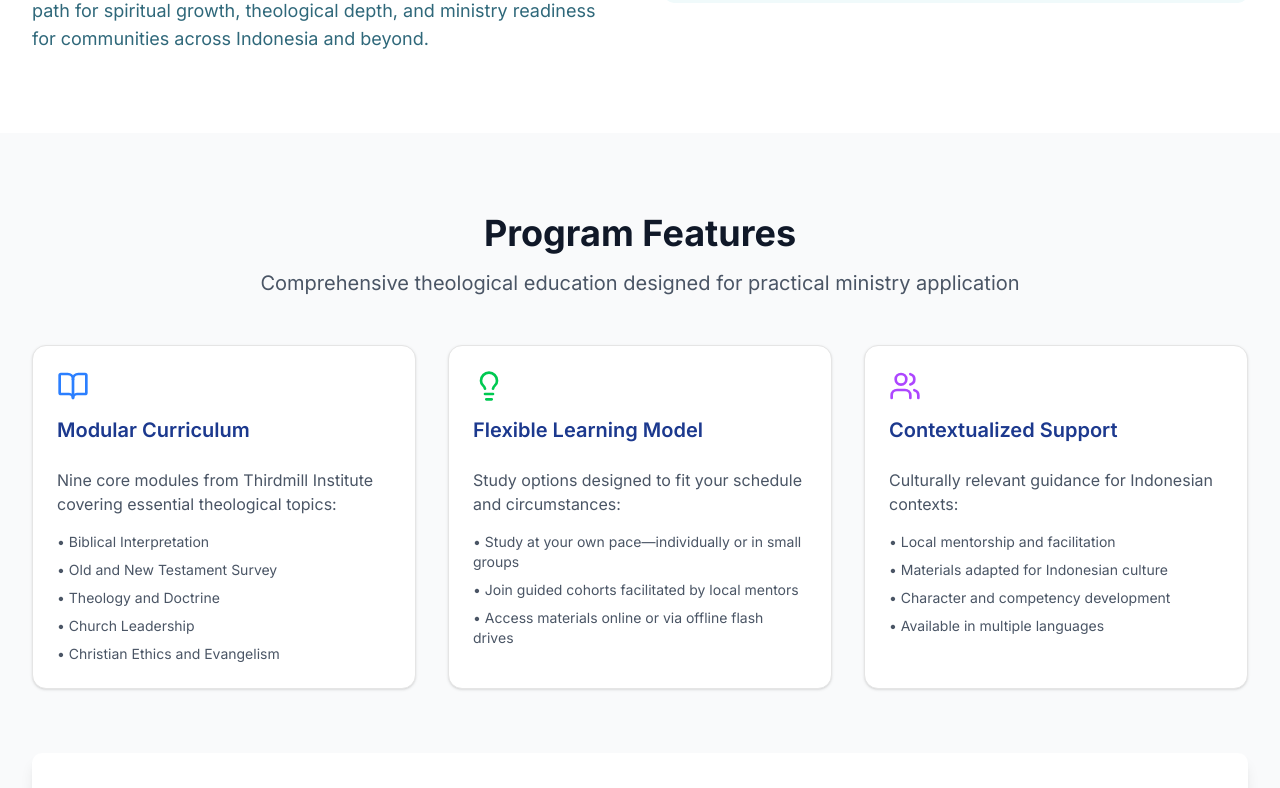
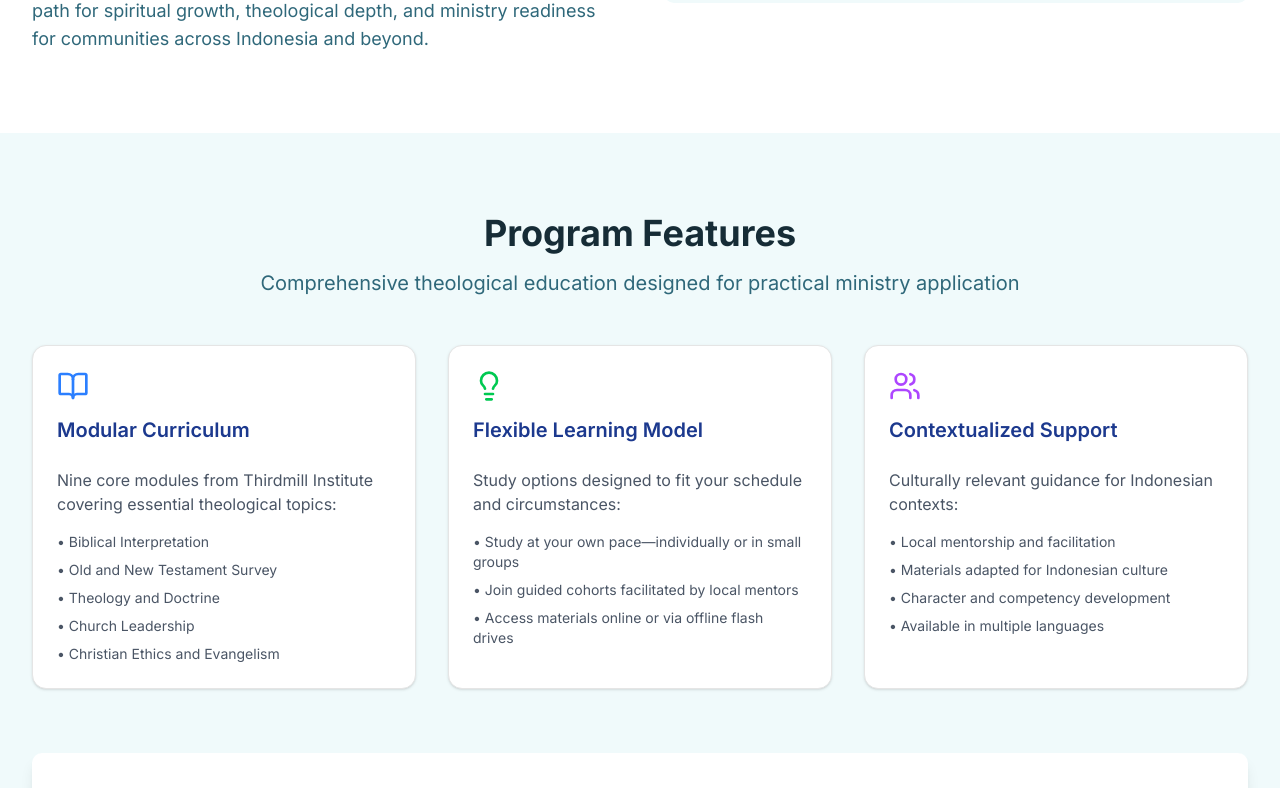
Before and after one commit to jeaneselinasm/org-update, a Next.js app: page /en/open-bible-education in a window 1280 px wide. Shown: the part 962-1750 px from the top of the page. Built offline with nearby package versions, Linux system fonts and the light colour scheme; a web font is replaced by a local one.

Commit message:
update page open-bible-education : program features color

```diff
--- a/app/[locale]/open-bible-education/page.tsx
+++ b/app/[locale]/open-bible-education/page.tsx
@@ -157,11 +157,11 @@ export default function OpenBibleEducationPage() {
       </section>
 
       {/* Program Features */}
-      <section className="py-20 bg-gray-50">
+      <section className="py-20 bg-[#f0fafb]">
         <div className="max-w-7xl mx-auto px-4 sm:px-6 lg:px-8">
           <div className="text-center mb-12">
-            <h2 className="text-3xl md:text-4xl font-bold text-gray-900 mb-4">Program Features</h2>
-            <p className="text-xl text-gray-600">
+            <h2 className="text-3xl md:text-4xl font-bold text-[#162c36] mb-4">Program Features</h2>
+            <p className="text-xl text-[#2f687a]">
               Comprehensive theological education designed for practical ministry application
             </p>
           </div>
```
